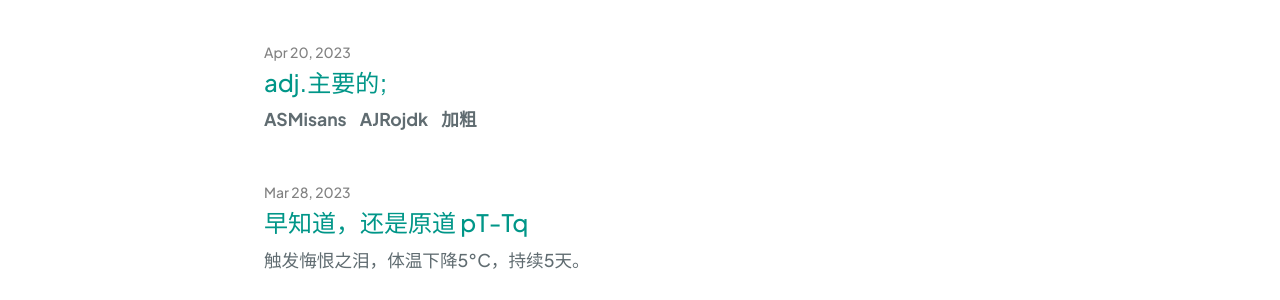
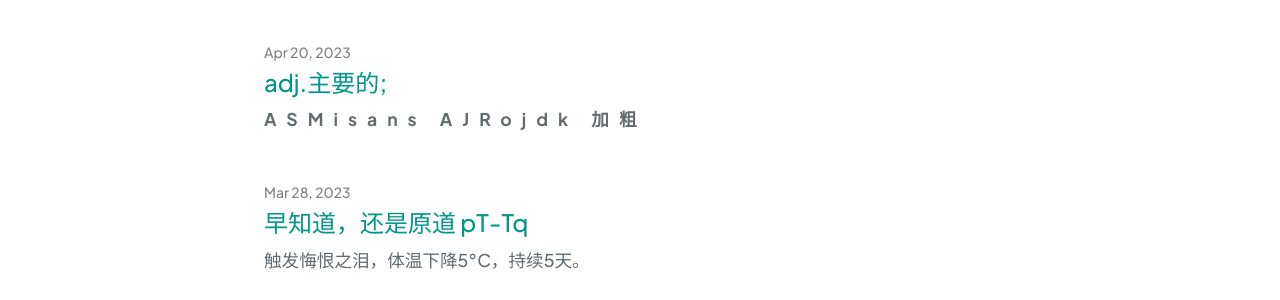
Before and after one commit to link9596/qwq, a Jekyll site: the page built from index.html, in a window 1280 px wide and 1400 px high, scrolled down 586 px. Shown: the part 150-450 px from the top of the window. Built offline with Jekyll 4.4.1, drawn with Linux system fonts in a browser that asks for light colours; the list of posts is cut into pages by our own code; comment, search, counter and statistics services are not loaded.

Commit message:
Update hydrogen-blog.scss

```diff
--- a/_sass/hydrogen-blog.scss
+++ b/_sass/hydrogen-blog.scss
@@ -56,7 +56,7 @@ body {
 }
 
 strong{
-  word-spacing: 10px;
+  letter-spacing: 10px;
   font-family: "txtbold", "Open Sans", "Helvetica Neue", Helvetica, Arial, sans-serif;
 }
 
```
